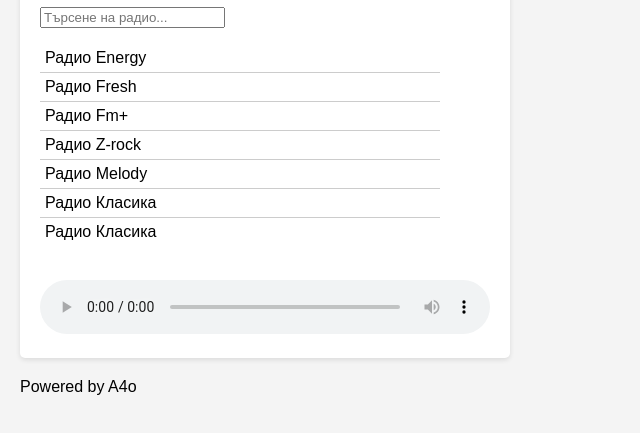
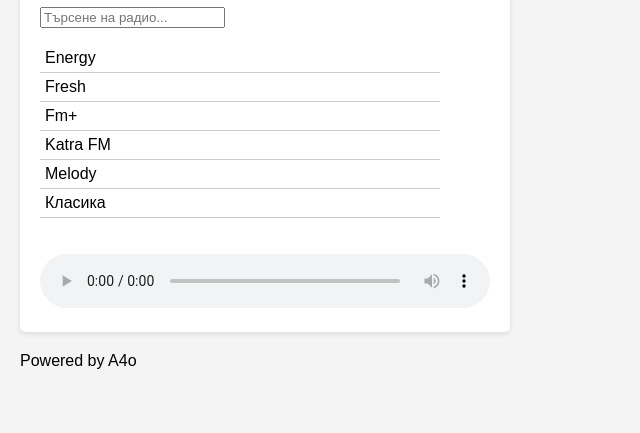
Before and after one commit to Araychev/Online-Radio, a plain HTML site: page index.html in a window 1280 px wide. Shown: the part 71-504 px from the top of the page, without its empty margins (0-640 px from the left). Drawn offline with Linux system fonts and the light colour scheme.

Commit message:
radio link updated

```diff
--- a/index.html
+++ b/index.html
@@ -18,33 +18,27 @@
         <li
           onclick="playStation('https://playerservices.streamtheworld.com/api/livestream-redirect/RADIO_ENERGYAAC_L.aac?dist=PREDAVATEL')"
         >
-          Радио Energy
+          Energy
           <span class="tooltip">Описание на Радио Energy</span>
         </li>
-        <li onclick="playStation('http://193.108.24.21:8000/fresh?file=.mp3')">
-          Радио Fresh
+        <li onclick="playStation('http://193.108.24.21:8000/fresh')">
+          Fresh
           <span class="tooltip">Описание на Радио Fresh</span>
         </li>
-        <li
-          onclick="playStation('http://193.108.24.6:8000/fmplusnew?file=.mp3')"
-        >
-          Радио Fm+
+        <li onclick="playStation('http://193.108.24.21:8000/fmplus?file=.mp3')">
+          Fm+
           <span class="tooltip">Описание на Радио Fm+</span>
         </li>
-        <li onclick="playStation('http://193.108.24.6:8000/zrock')">
-          Радио Z-rock
-          <span class="tooltip">Описание на Радио Z-rock</span>
+        <li onclick="playStation('http://www.katrafm.com:8000/live')">
+          Katra FM
+          <span class="tooltip">Описание на Радио Katra FM</span>
         </li>
-        <li onclick="playStation('http://193.108.24.6:8000/melody?file=.mp3')">
-          Радио Melody
+        <li onclick="playStation('http://193.108.24.6:8000/melody?')">
+          Melody
           <span class="tooltip">Описание на Радио Melody</span>
         </li>
         <li onclick="playStation('https://a2.vizitec.com:8001/classica.mp3')">
-          Радио Класика
-          <span class="tooltip">Описание на Радио Класика</span>
-        </li>
-        <li onclick="playStation('https://a2.vizitec.com:8001/classica.mp3')">
-          Радио Класика
+          Класика
           <span class="tooltip">Описание на Радио Класика</span>
         </li>
 
```
